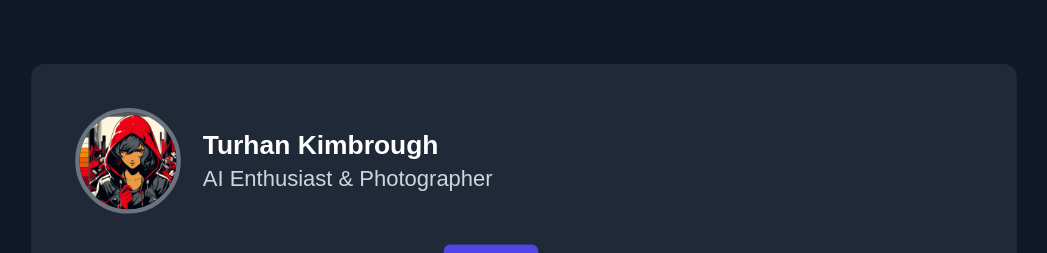
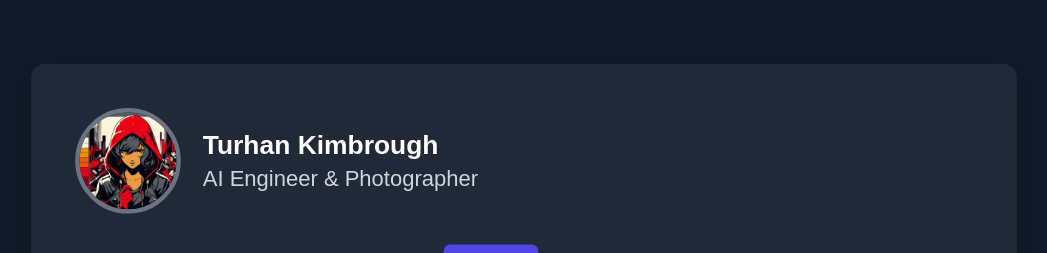
Before and after one commit to T-Visor/personal-website, a Next.js app: page /contact in a window 1280 px wide. Shown: the top 253 px of the page, without its empty margins (116-1163 px from the left). Built offline with nearby package versions, Linux system fonts and the light colour scheme.

Commit message:
changed self-title

```diff
--- a/src/components/clientLayout.tsx
+++ b/src/components/clientLayout.tsx
@@ -42,7 +42,7 @@
                   />
                   <div className="sm:ml-5 text-center sm:text-left">
                     <div className="text-2xl font-bold text-white">Turhan Kimbrough</div>
-                    <p className="text-xl text-gray-300">AI Enthusiast & Photographer</p>
+                    <p className="text-xl text-gray-300">AI Engineer & Photographer</p>
                   </div>
                 </div>
                 <nav className="mb-8">
```
